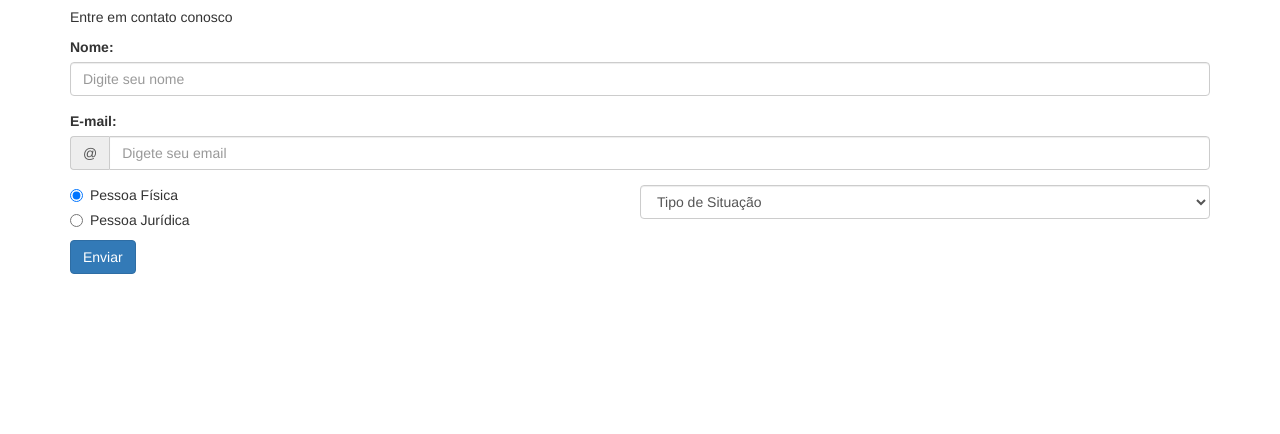
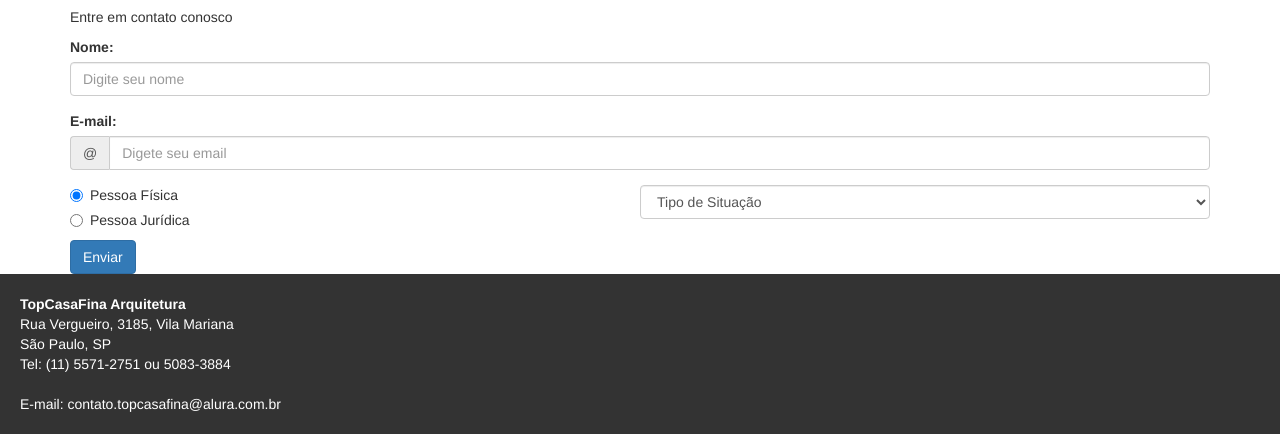
Before and after one commit to luizvisuart/alura-bootstrap, a plain HTML site: page index.html in a window 1280 px wide. Shown: the part 5565-5999 px from the top of the page. Before the commit the page ends 5839 px from the top, so only its background shows below. Drawn offline with Linux system fonts and the light colour scheme.

Commit message:
adicionando o footer na pagina

```diff
--- a/css/stile.css
+++ b/css/stile.css
@@ -21,3 +21,13 @@
 .group-radio .radio:first-child {
     margin-top: 0;
 }
+
+footer {
+    background-color: #333;
+    color: #FFF;
+    padding: 20px;
+}
+
+footer address:last-child {
+    margin-bottom: 0;
+}
--- a/index.html
+++ b/index.html
@@ -199,7 +199,17 @@
         </form>
     </section>
 
-
+    <footer>
+        <address>
+            <strong>TopCasaFina Arquitetura</strong><br>
+            Rua Vergueiro, 3185, Vila Mariana<br>
+            São Paulo, SP<br>
+            Tel: (11) 5571-2751 ou 5083-3884<br>
+        </address>
+        <address>
+            E-mail: contato.topcasafina@alura.com.br
+        </address>
+    </footer>
     <script src="js/jquery.js"></script>
     <script src="bootstrap/js/bootstrap.min.js"></script>
 </body>
```
